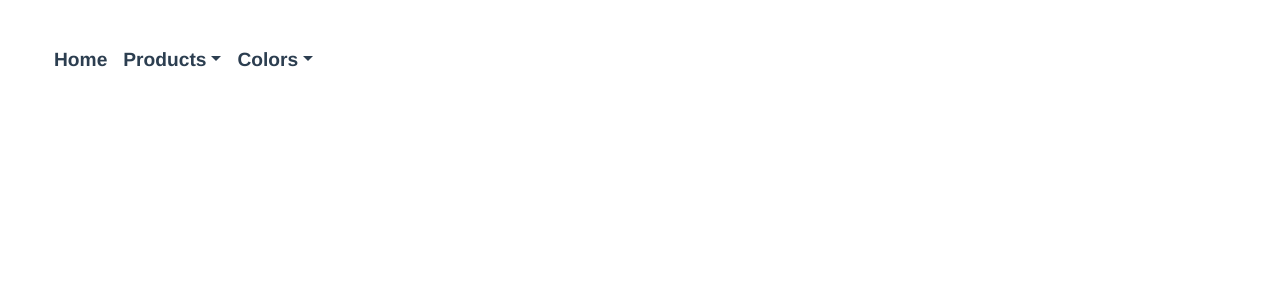
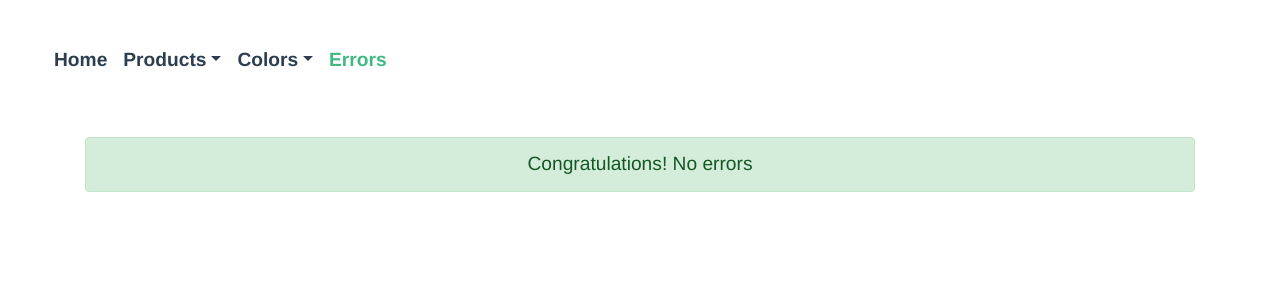
Before and after one commit to danimm/onedot-tasks, a Vue app: page /errors in a window 1280 px wide. Shown: the top 300 px of the page. Built offline with nearby package versions, Linux system fonts and the light colour scheme.

Commit message:
Back button and errors table

```diff
--- a/src/App.vue
+++ b/src/App.vue
@@ -27,6 +27,11 @@
               <router-link :to="{ name: 'colors-add' }">Add Colors</router-link>
             </b-dropdown-item>
           </b-nav-item-dropdown>
+          <b-nav-item>
+            <router-link to="/errors">
+              Errors
+            </router-link>
+          </b-nav-item>
         </b-navbar-nav>
       </b-navbar>
     </div>
--- a/src/router/index.js
+++ b/src/router/index.js
@@ -1,6 +1,8 @@
 import Vue from "vue";
 import VueRouter from "vue-router";
-import Home from "../views/Home.vue";
+
+import Home from "@/views/Home.vue";
+import ErrorsTable from "@/views/errors/ErrorsTable.vue";
 
 // Products
 import Products from "@/views/products/Products.vue";
@@ -21,6 +23,11 @@ const routes = [
     path: "/",
     name: "home",
     component: Home
+  },
+  {
+    path: "/errors",
+    name: "errors",
+    component: ErrorsTable
   },
   {
     path: "/colors",
--- a/src/views/Home.vue
+++ b/src/views/Home.vue
@@ -1,6 +1,6 @@
 <template>
   <div class="home">
-    <div class="text-container">
+    <div class="text-container container">
       <h1>Welcome to the ABC Company</h1>
       <h3>This is the Technical interview to Onedot Company in Schilieren</h3>
     </div>
--- /dev/null
+++ b/src/views/errors/ErrorsTable.vue
@@ -0,0 +1,18 @@
+<template>
+  <div class="container">
+    <b-table striped hover :items="colorsWithValidationErrors"></b-table>
+    <b-alert v-if="!colorsWithValidationErrors.length" variant="success" show>Congratulations! No errors</b-alert>
+  </div>
+</template>
+
+<script>
+import { mapState } from "vuex";
+export default {
+  name: "errors",
+  computed: {
+    ...mapState(["colorsWithValidationErrors"])
+  }
+};
+</script>
+
+<style lang="scss" scoped></style>
--- a/src/views/products/EditProduct.vue
+++ b/src/views/products/EditProduct.vue
@@ -87,6 +87,7 @@
             {{ message }}
           </b-alert>
           <!-- Success Message -->
+          <button v-show="showBack" class="btn btn-primary block" @click="goBack">Back</button>
         </b-form>
       </b-col>
     </b-row>
@@ -117,6 +118,7 @@ export default {
       showDismissibleAlert: false,
       message: "",
       showSuccessAlert: false,
+      showBack: false,
       ErrorMessage: ""
     };
   },
@@ -144,12 +146,16 @@ export default {
 
       this.message = "Article updated Successfully";
       this.showSuccessAlert = true;
+      this.showBack = true;
     },
     showModal() {
       this.$refs["delete-modal"].show();
     },
     hideModal() {
       this.$refs["delete-modal"].hide();
+    },
+    goBack() {
+      this.$router.go(-1);
     }
   },
   computed: {
```
